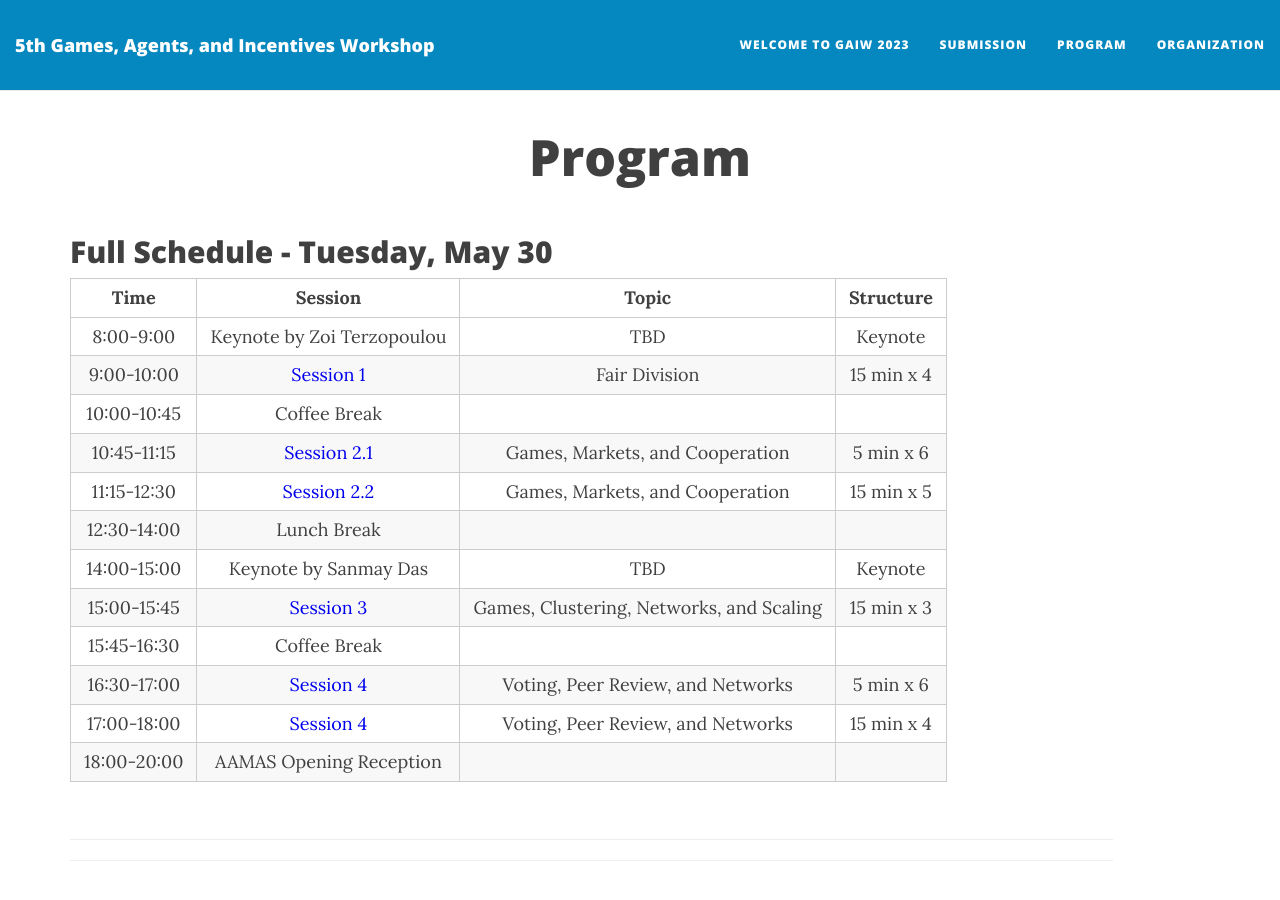
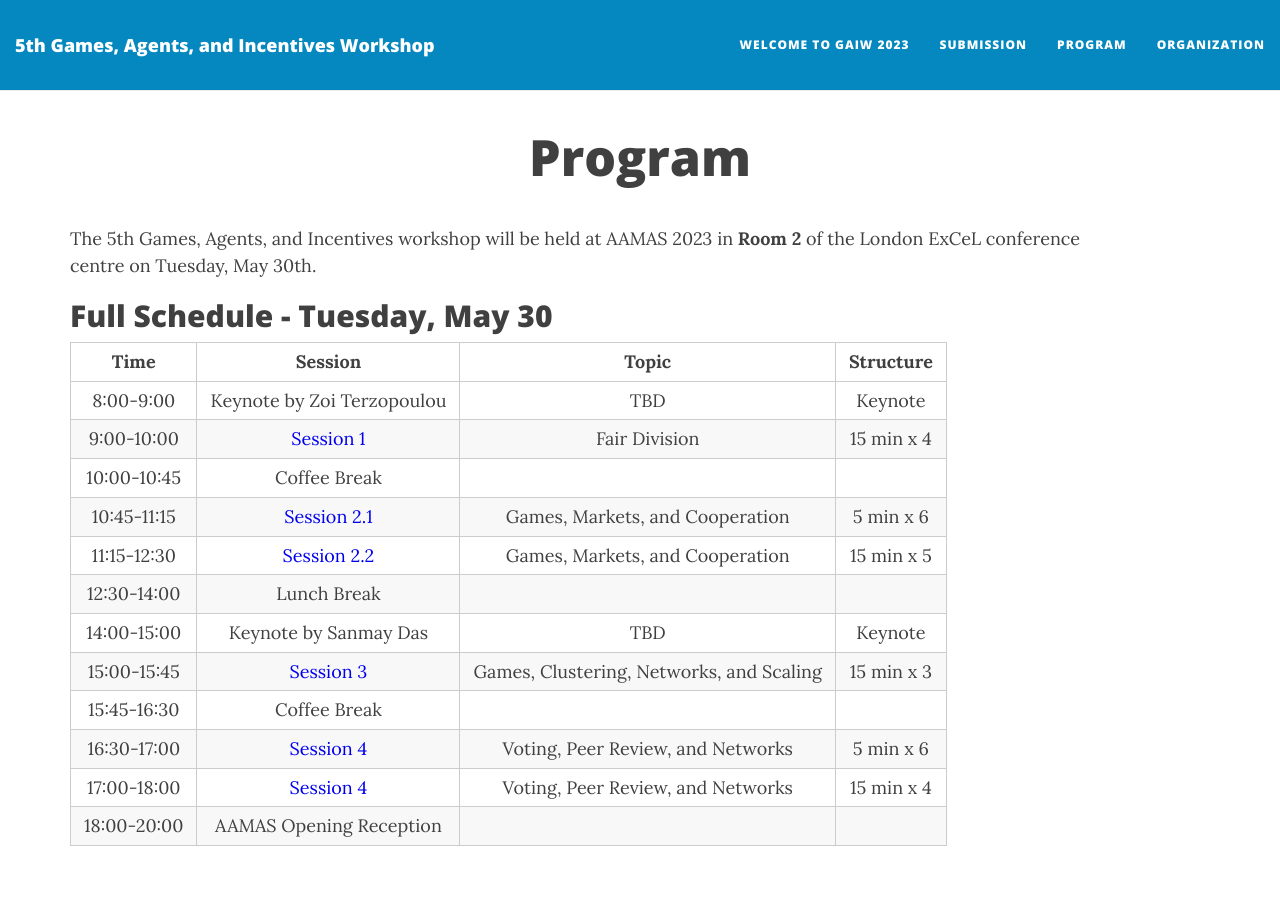
Before and after one commit to PrefLib/gaiw2023, a Jekyll site: the page built from program.md, in a window 1280 px wide and 900 px high. Built offline with Jekyll 4.4.1, drawn with Linux system fonts in a browser that asks for light colours; nearby versions of some CDN libraries.

Commit message:
Update program.md

```diff
--- a/program.md
+++ b/program.md
@@ -3,6 +3,9 @@ layout: page
 title: Program
 published: true
 ---
+
+The 5th Games, Agents, and Incentives workshop will be held at AAMAS 2023 in **Room 2** of the London ExCeL conference centre on Tuesday, May 30th.
+
 
 ## Full Schedule - Tuesday, May 30
 
```
